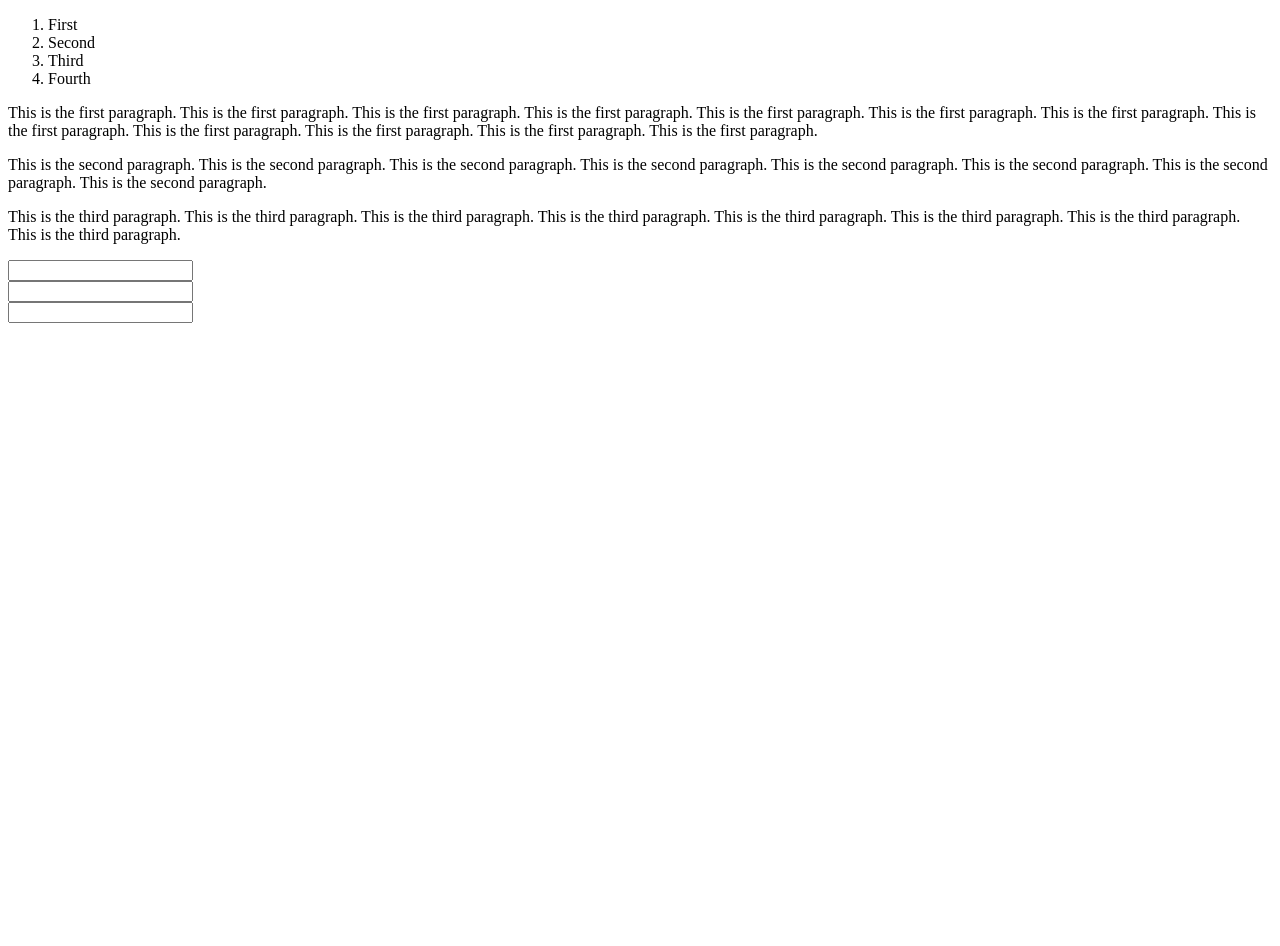
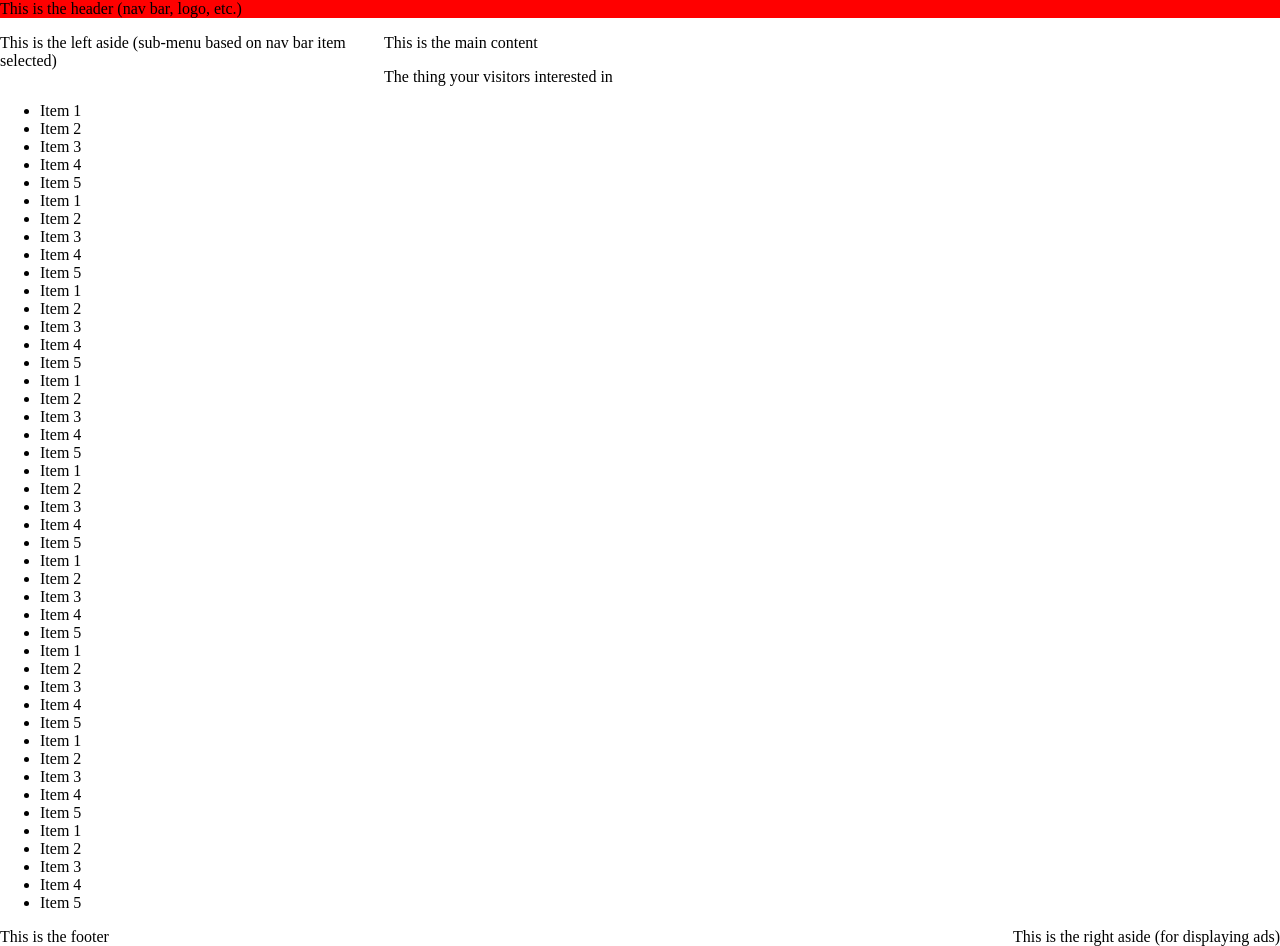
Before and after one commit to quangrmit/web-tutorial-1, a plain HTML site: page index.html in a window 1280 px wide. Before the commit the page ends 800 px from the top, so only its background shows below. Drawn offline with Linux system fonts and the light colour scheme.

Commit message:
random commit

```diff
--- a/index.html
+++ b/index.html
@@ -3,36 +3,66 @@
     <head>
         <meta charset="utf-8" />
         <meta name="viewport" content="width=device-width, initial-scale=1" />
-        <title>CSS Exercise 2</title>
-        <link rel="stylesheet" href="styles.css" />
+        <link rel="stylesheet" href="./styles.css" />
+        <title>Box Model</title>
     </head>
     <body>
-        <ol>
-            <li>First</li>
-            <li>Second</li>
-            <li>Third</li>
-            <li>Fourth</li>
-        </ol>
-        <p>
-            This is the first paragraph. This is the first paragraph. This is the first paragraph. This is the
-            first paragraph. This is the first paragraph. This is the first paragraph. This is the first
-            paragraph. This is the first paragraph. This is the first paragraph. This is the first paragraph.
-            This is the first paragraph. This is the first paragraph.
-        </p>
-        <p>
-            This is the second paragraph. This is the second paragraph. This is the second paragraph. This is
-            the second paragraph. This is the second paragraph. This is the second paragraph. This is the
-            second paragraph. This is the second paragraph.
-        </p>
-        <p>
-            This is the third paragraph. This is the third paragraph. This is the third paragraph. This is the
-            third paragraph. This is the third paragraph. This is the third paragraph. This is the third
-            paragraph. This is the third paragraph.
-        </p>
-        <form>
-            <input type="text" required name="name" /><br />
-            <input type="email" required name="email" /><br />
-            <input type="phone" name="phone" /><br />
-        </form>
+        <header>This is the header (nav bar, logo, etc.)</header>
+        <section id="main">
+            <aside id="left">This is the left aside (sub-menu based on nav bar item selected)</aside>
+            <main>
+                <p>This is the main content</p>
+                <p>The thing your visitors interested in</p>
+                <ul>
+                    <li>Item 1</li>
+                    <li>Item 2</li>
+                    <li>Item 3</li>
+                    <li>Item 4</li>
+                    <li>Item 5</li>
+                    <li>Item 1</li>
+                    <li>Item 2</li>
+                    <li>Item 3</li>
+                    <li>Item 4</li>
+                    <li>Item 5</li>
+                    <li>Item 1</li>
+                    <li>Item 2</li>
+                    <li>Item 3</li>
+                    <li>Item 4</li>
+                    <li>Item 5</li>
+                    <li>Item 1</li>
+                    <li>Item 2</li>
+                    <li>Item 3</li>
+                    <li>Item 4</li>
+                    <li>Item 5</li>
+                    <li>Item 1</li>
+                    <li>Item 2</li>
+                    <li>Item 3</li>
+                    <li>Item 4</li>
+                    <li>Item 5</li>
+                    <li>Item 1</li>
+                    <li>Item 2</li>
+                    <li>Item 3</li>
+                    <li>Item 4</li>
+                    <li>Item 5</li>
+                    <li>Item 1</li>
+                    <li>Item 2</li>
+                    <li>Item 3</li>
+                    <li>Item 4</li>
+                    <li>Item 5</li>
+                    <li>Item 1</li>
+                    <li>Item 2</li>
+                    <li>Item 3</li>
+                    <li>Item 4</li>
+                    <li>Item 5</li>
+                    <li>Item 1</li>
+                    <li>Item 2</li>
+                    <li>Item 3</li>
+                    <li>Item 4</li>
+                    <li>Item 5</li>
+                </ul>
+            </main>
+            <aside id="right">This is the right aside (for displaying ads)</aside>
+        </section>
+        <footer>This is the footer</footer>
     </body>
 </html>
--- a/styles.css
+++ b/styles.css
@@ -0,0 +1,17 @@
+header {
+    background: red;
+}
+
+body {
+    margin: 0;
+    padding: 0;
+    box-sizing: border-box;
+}
+#left {
+    float: left;
+    min-width: 200px;
+    width: 30%;
+}
+#right {
+    float: right;
+}
```
